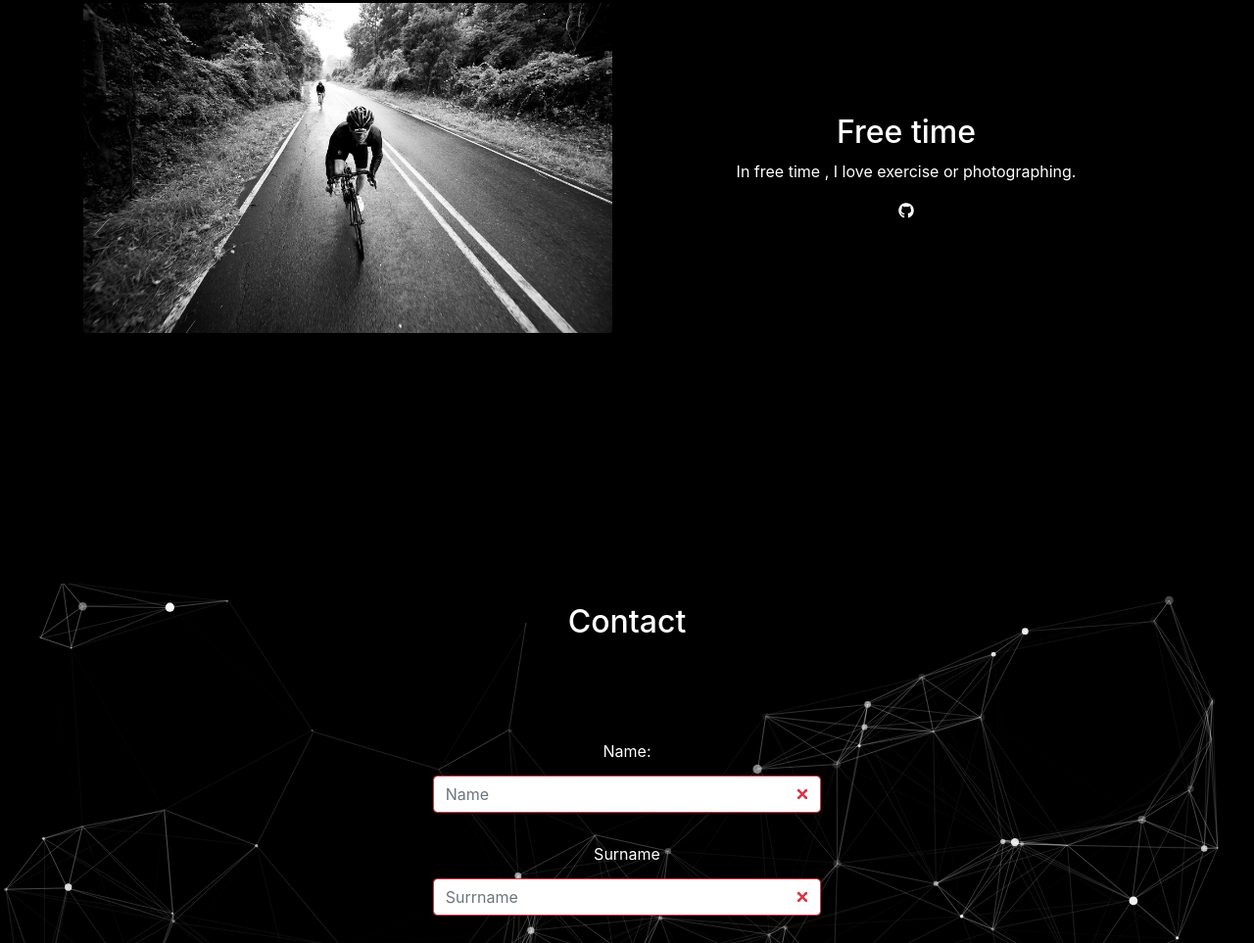
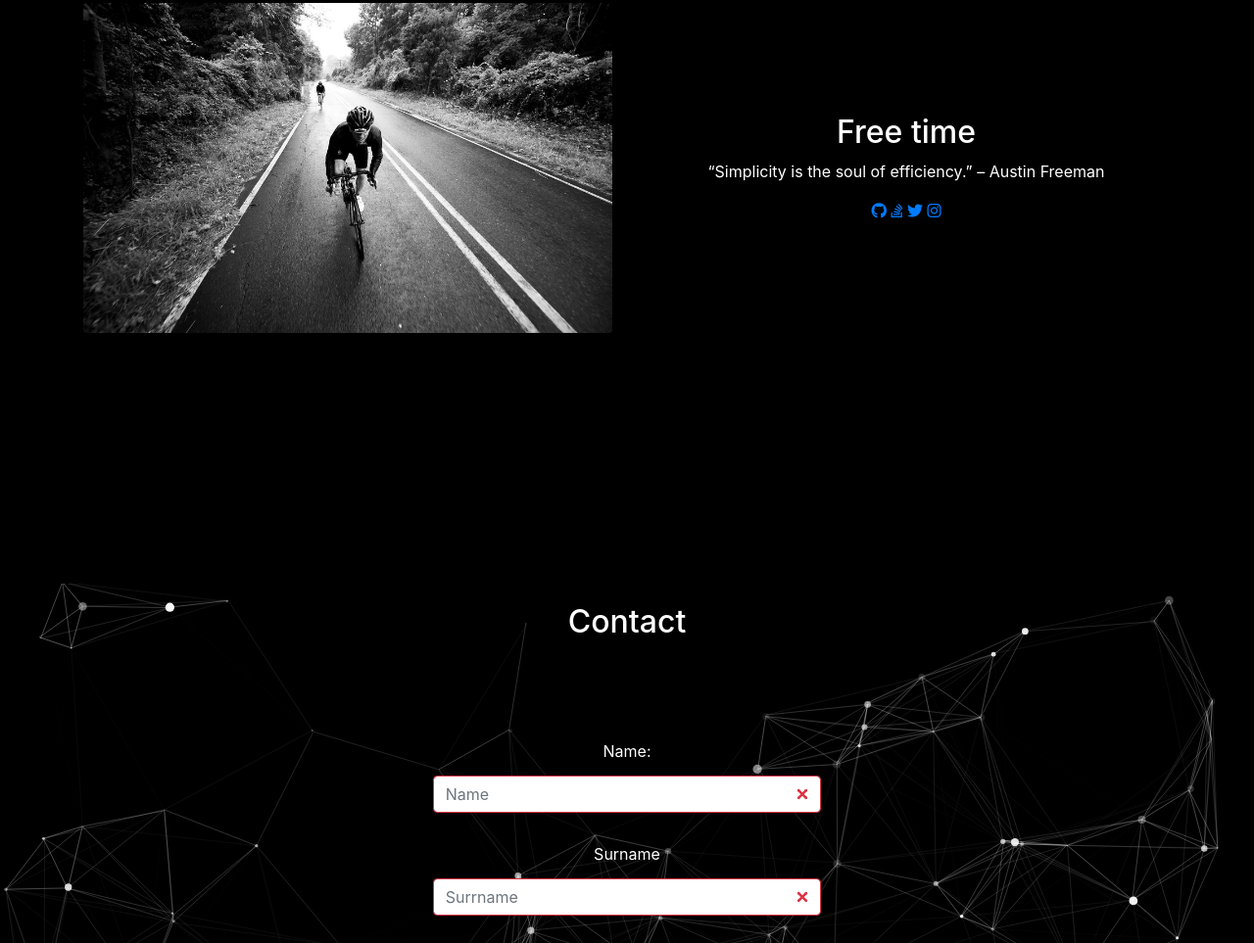
Before and after one commit to K1ko/portfolio.github.io, a plain HTML site: page index.html in a window 1280 px wide. Shown: the part 2651-3614 px from the top of the page at 98% size. Drawn offline with nearby package versions, Linux system fonts and the light colour scheme.

Commit message:
:sparkles: added icons with links

```diff
--- a/index.html
+++ b/index.html
@@ -147,8 +147,19 @@
         </div>
         <div class="col-xl-6 col-sm-12 text-center align-self-center second-right">
           <h2 class="text-center">Free time</h2>
-          <p>In free time , I love exercise or photographing.</p>
+          <p >“Simplicity is the soul of efficiency.” – Austin Freeman</p>
+          <a href="https://github.com/K1ko">
           <i class="fa-brands fa-github"></i>
+          </a>
+          <a href="https://stackoverflow.com/users/20175699/kristianko">
+          <i class="fa-brands fa-stack-overflow"></i>
+          </a>
+          <a href="https://twitter.com/kikocervenka1">
+          <i class="fa-brands fa-twitter"></i>
+          </a>
+          <a href="https://www.instagram.com/_k1k0__/">
+          <i class="fa-brands fa-instagram"></i>
+          </a>
         </div>
       </div>
     </section>
```
